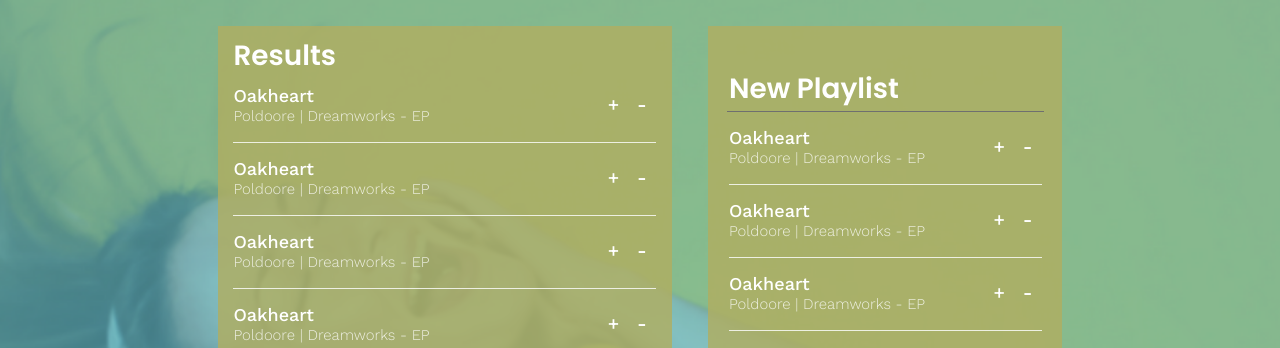
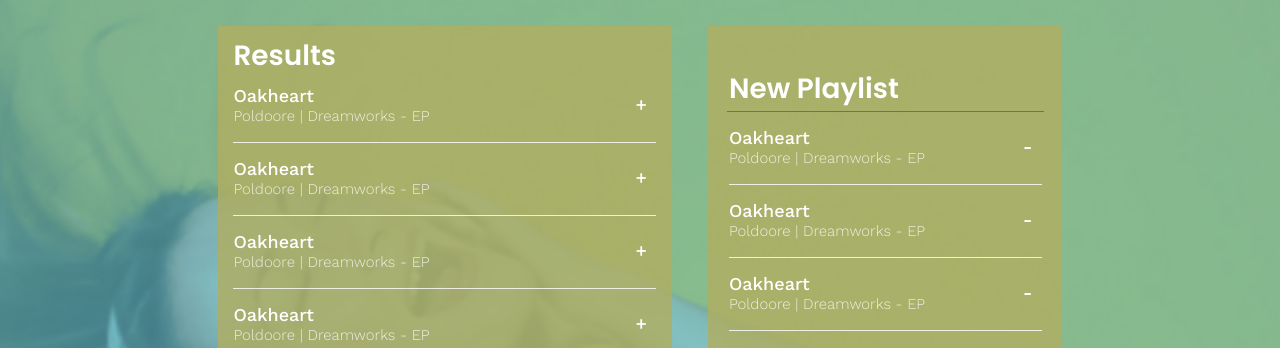
Before and after one commit to mayanovarini/spotifyer, a React (Create React App) app: page / in a window 1280 px wide. Shown: the part 418-766 px from the top of the page. Built offline with nearby package versions, Linux system fonts and the light colour scheme.

Commit message:
add remove track functionality

```diff
--- a/src/Components/App/App.js
+++ b/src/Components/App/App.js
@@ -33,6 +33,7 @@ class App extends Component {
       ]
     }
     this.addTrack = this.addTrack.bind(this);
+    this.removeTrack = this.removeTrack.bind(this);
   }
 
   addTrack(track) {
@@ -46,6 +47,16 @@ class App extends Component {
     }
   }
 
+  removeTrack(track) {
+    let tracks = this.state.playlistTracks;
+    // filter only tracks that are not the currentTrack / the chosen Track to be removed
+    tracks = tracks.filter( currentTrack => currentTrack.id !== track.id );
+
+    this.setState( {
+      playlistTracks: tracks
+    });
+  }
+
   render() {
     console.log(this.state.searchResults);
 
@@ -57,8 +68,14 @@ class App extends Component {
           <div className="App">
             <SearchBar />
             <div className="App-playlist">
-             <SearchResults searchResults={this.state.searchResults} onAdd={this.addTrack}/>
-             <Playlist playlistName={this.state.playlistName} playlistTracks={this.state.playlistTracks}/>
+
+             <SearchResults searchResults={this.state.searchResults}
+                            onAdd={this.addTrack} />
+
+             <Playlist onRemove={this.removeTrack}
+                       playlistName={this.state.playlistName}
+                       playlistTracks={this.state.playlistTracks} />
+
             </div>
           </div>
       </div>
--- a/src/Components/Playlist/Playlist.js
+++ b/src/Components/Playlist/Playlist.js
@@ -7,7 +7,10 @@ class Playlist extends Component {
     return(
       <div className="Playlist">
         <input defaultValue={'New Playlist'}/>
-        <TrackList tracks={this.props.playlistTracks} />
+        <TrackList tracks={this.props.playlistTracks}
+                   isRemoval={true}
+                   onRemove={this.props.onRemove}
+        />
         <a className="Playlist-save">SAVE TO SPOTIFY</a>
       </div>
     );
--- a/src/Components/Track/Track.js
+++ b/src/Components/Track/Track.js
@@ -6,18 +6,22 @@ class Track extends Component {
     super(props);
 
     this.addTrack = this.addTrack.bind(this);
+    this.removeTrack = this.removeTrack.bind(this);
   }
 
-  renderAction(){
-    if(this.props.isRemoval) {
-      return <a className="Track-action" href="#">-</a>;
+  renderAction() {
+    if (this.props.isRemoval) {
+      return <a className="Track-action" onClick={this.removeTrack}>-</a>
     }
-    return <a className="Track-action" href="#">+</a>;
+    return <a className="Track-action" onClick={this.addTrack}>+</a>;
   }
 
   addTrack(){
-    console.log("add is clicked");
     this.props.onAdd(this.props.track)
+  }
+
+  removeTrack() {
+    this.props.onRemove(this.props.track)
   }
 
   render(){
@@ -27,9 +31,7 @@ class Track extends Component {
           <h3>{this.props.track.name}</h3>
           <p>{this.props.track.artist} | {this.props.track.album}</p>
         </div>
-        <a className="Track-action" onClick={this.addTrack}> + </a>
-        <a className="Track-action"> - </a>
-
+        {this.renderAction()}
       </div>
     );
   }
--- a/src/Components/TrackList/TrackList.js
+++ b/src/Components/TrackList/TrackList.js
@@ -11,6 +11,8 @@ class TrackList extends Component{
               <Track key={track.id}
                      track={track}
                      onAdd={this.props.onAdd}
+                     isRemoval={this.props.isRemoval}
+                     onRemove={this.props.onRemove}
               />)
           }
       </div>
```
